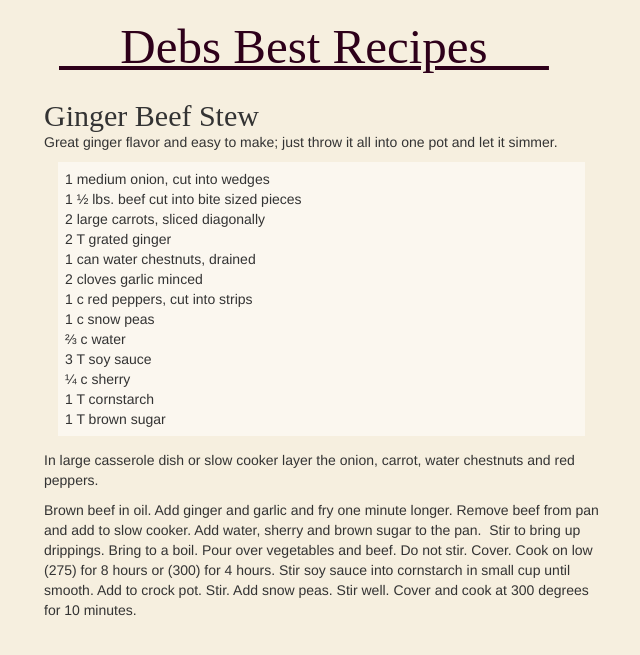
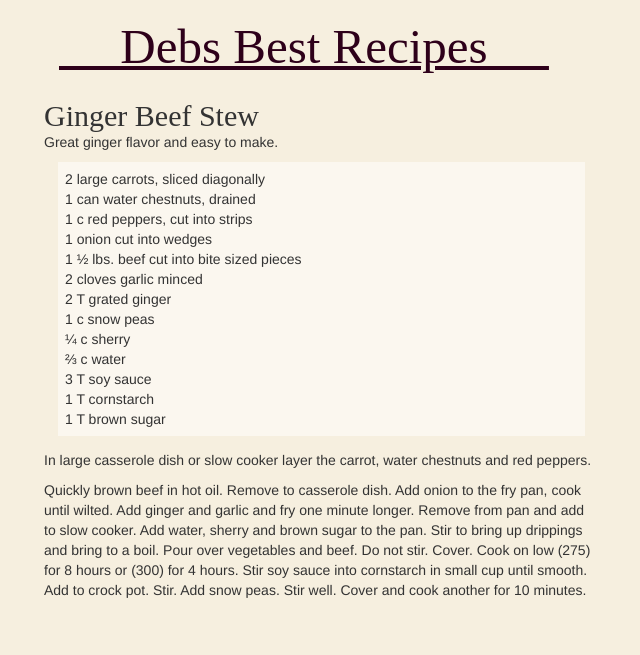
Before and after one commit to JonahBraun/debs-recipes, a Jekyll site: the page built from _posts/2005-09-13-slow-cooker-ginger-beef-stew.md, in a window 1280 px wide. Shown: the top 655 px of the page, without its empty margins (11-651 px from the left). Built offline with Jekyll 4.4.1, drawn with Linux system fonts in a browser that asks for light colours; nearby versions of some CDN libraries; some web fonts are replaced; Markdown is read by kramdown in place of the engine named in the settings.

Commit message:
Update 2005-09-13-slow-cooker-ginger-beef-stew.md

```diff
--- a/_posts/2005-09-13-slow-cooker-ginger-beef-stew.md
+++ b/_posts/2005-09-13-slow-cooker-ginger-beef-stew.md
@@ -3,24 +3,23 @@ layout: recipe
 title: Ginger Beef Stew
 category: beef
 ---
-Great ginger flavor and easy to make; just throw it all into one pot and let it simmer.
+Great ginger flavor and easy to make.
 
-- 1 medium onion, cut into wedges
+- 2 large carrots, sliced diagonally
+- 1 can water chestnuts, drained
+- 1 c red peppers, cut into strips
+- 1 onion cut into wedges
 - 1 ½ lbs. beef cut into bite sized pieces
-- 2 large carrots, sliced diagonally
+- 2 cloves garlic minced
 - 2 T grated ginger
-- 1 can water chestnuts, drained
-- 2 cloves garlic minced
-- 1 c red peppers, cut into strips
 - 1 c snow peas
+- ¼ c sherry
 - ⅔ c water
 - 3 T soy sauce
-- ¼ c sherry
 - 1 T cornstarch
 - 1 T brown sugar
 
-In large casserole dish or slow cooker layer the onion, carrot, water chestnuts and red peppers.
+In large casserole dish or slow cooker layer the carrot, water chestnuts and red peppers.
 
-Brown beef in oil. Add ginger and garlic and fry one minute longer. Remove beef from pan and add to slow cooker. Add water, sherry and brown sugar to the pan.  Stir to bring up drippings.
-Bring to a boil. Pour over vegetables and beef. Do not stir. Cover. Cook on low (275) for 8 hours or (300) for 4 hours.
-Stir soy sauce into cornstarch in small cup until smooth. Add to crock pot. Stir. Add snow peas. Stir well. Cover and cook at 300 degrees for 10 minutes.
+Quickly brown beef in hot oil. Remove to casserole dish. Add onion to the fry pan, cook until wilted. Add ginger and garlic and fry one minute longer. Remove from pan and add to slow cooker. Add water, sherry and brown sugar to the pan. Stir to bring up drippings and bring to a boil. Pour over vegetables and beef. Do not stir. Cover. Cook on low (275) for 8 hours or (300) for 4 hours.
+Stir soy sauce into cornstarch in small cup until smooth. Add to crock pot. Stir. Add snow peas. Stir well. Cover and cook another for 10 minutes.
```
